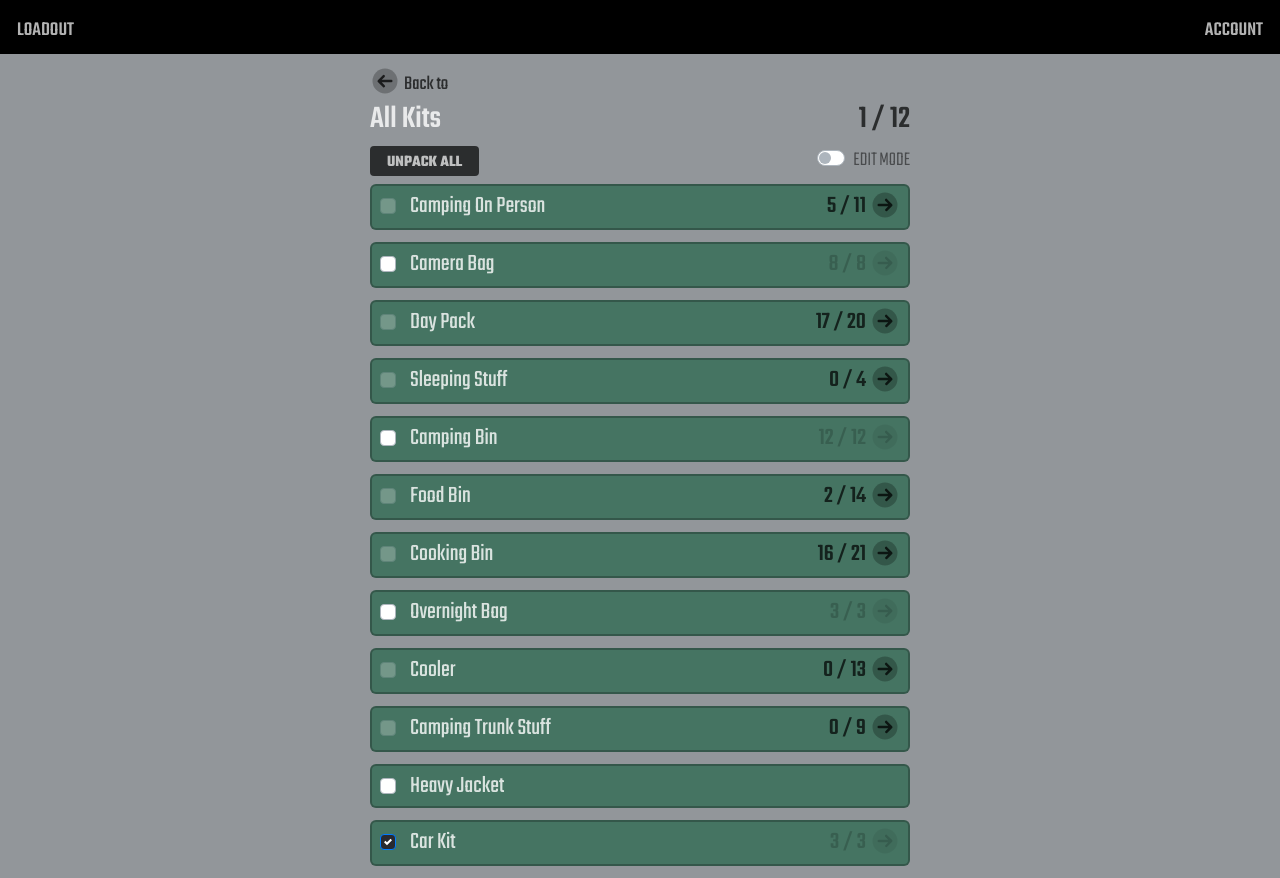
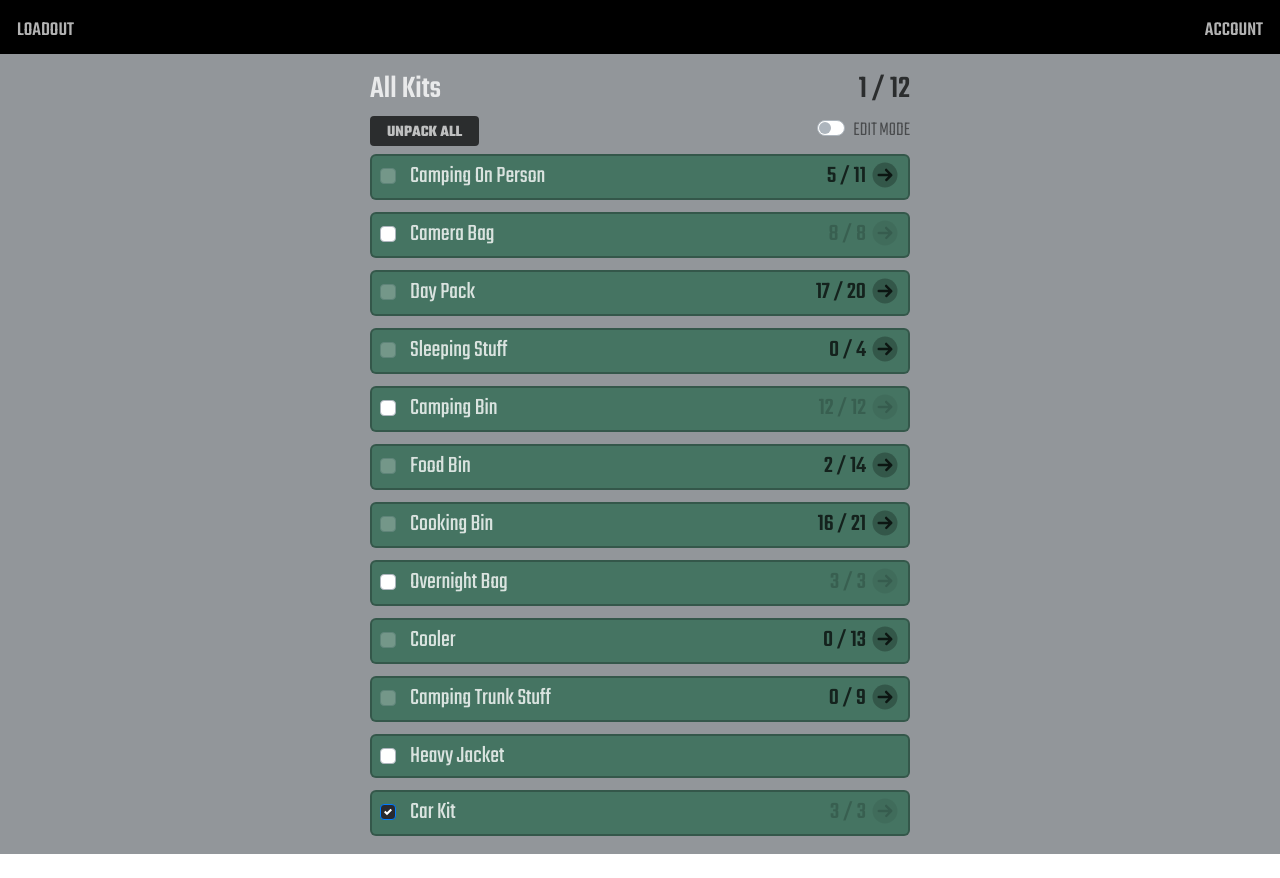
Before and after one commit to Chris-Fortier/loadout, a React (Create React App) app: page /gear in a window 1280 px wide. After the commit the page ends 854 px from the top, so only its background shows below. Built offline with nearby package versions, Linux system fonts and the light colour scheme.

Commit message:
made back to link font larger and made it hide while in edit mode

```diff
--- a/src/components/pages/ItemList.js
+++ b/src/components/pages/ItemList.js
@@ -431,7 +431,8 @@ export default class ItemList extends React.Component {
                <div className="container scroll-fix">
                   <div className="row">
                      <div className="col-12 col-xl-6 offset-xl-3 col-lg-8 offset-lg-2 col-md-10 offset-md-1">
-                        {this.state.parentName !== null && (
+                        {this.state.currentItem.level !== 0 &&
+                           !this.state.isEditMode && (
                               <div>
                                  <span
                                     className="up-level navigation-link"
@@ -444,7 +445,7 @@ export default class ItemList extends React.Component {
                                     <div className="icon left">
                                        <IconArrowThinLeftCircle />
                                     </div>
-                                 Back to {this.state.parentName}
+                                    Back to {this.state.currentItem.parentName}
                                  </span>
                               </div>
                            )}
--- a/src/style/style.scss
+++ b/src/style/style.scss
@@ -259,7 +259,7 @@ h5 {
 
 // for the button link that goes up a level
 .up-level {
-   font-size: 1.25rem;
+   font-size: 1.5rem;
    color: rgba(0, 0, 0, 0.7);
 }
 
```
Lines whose indentation alone changed are shown as unchanged.
